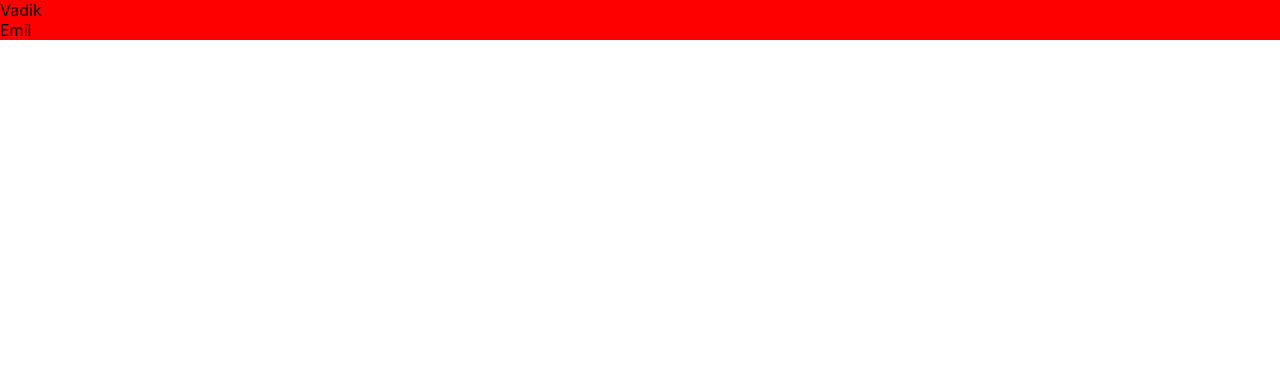
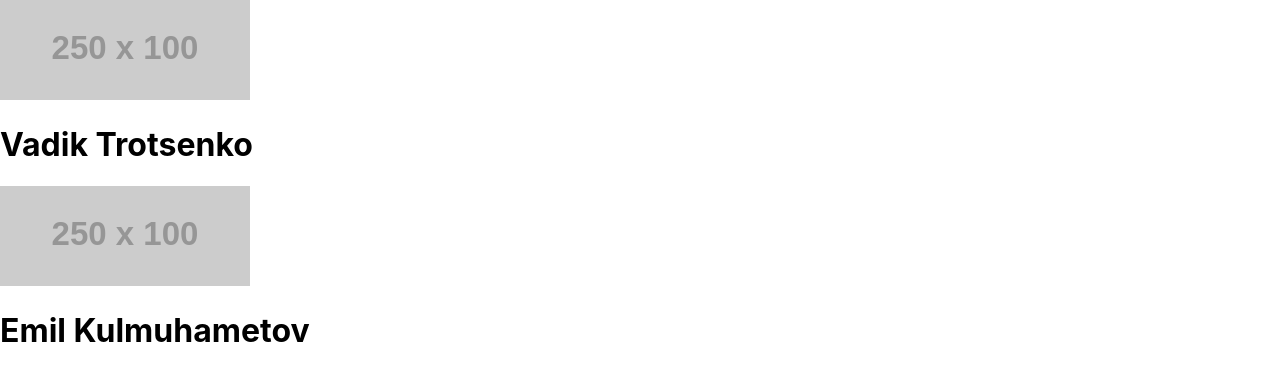
Before and after one commit to emiljj/vadim-react-js-payroll, a React (Create React App) app: page / in a window 1280 px wide. Shown: the top 380 px of the page. Built offline with nearby package versions, Linux system fonts and the light colour scheme.

Commit message:
Updated payee card

```diff
--- a/src/composed-components/payee/PayeeCard/payee-card.component.tsx
+++ b/src/composed-components/payee/PayeeCard/payee-card.component.tsx
@@ -4,12 +4,21 @@ import { IPayee } from '../../../core/payee/payee.types';
 import './payee-card.style.css';
 
 interface IPayeeCardProps {
-  payee: IPayee
+  payee: IPayee;
 }
 
 const PayeeCard = (props: IPayeeCardProps) => {
+  const { payee } = props;
+  console.log('PAYEE => ', payee);
   return (
-    <div className="payee-card" >{props.payee.firstName}</div>
+    <div className="payee-card">
+      <img className="payee-card__image" src="https://fakeimg.pl/250x100/" />
+      <div className="payee-card__title">
+        <h1>{`${payee.firstName} ${payee.lastName}`}</h1>
+      </div>
+      <div className="payee-card__information">
+      </div>
+    </div>
   );
 }
 
--- a/src/composed-components/payee/PayeeCard/payee-card.style.css
+++ b/src/composed-components/payee/PayeeCard/payee-card.style.css
@@ -1,3 +1,7 @@
 .payee-card {
-  background-color: red;
+
 }
+
+.payee-card__image {
+
+}
--- a/src/containers/PayeeContainer/payee.container.tsx
+++ b/src/containers/PayeeContainer/payee.container.tsx
@@ -18,7 +18,7 @@ class PayeeContainer extends React.Component<IPayeeContainerProps, IPayeeContain
     return (
       <div className="payee-container">
         {payees.map((payee: IPayee) => {
-          return <PayeeCard payee={payee} />
+          return <PayeeCard key={payee.id} payee={payee} />
         })}
       </div>
     );
--- a/src/containers/PayeeContainer/test.data.ts
+++ b/src/containers/PayeeContainer/test.data.ts
@@ -1,7 +1,9 @@
 export const testData = [
   {
+    id: 1,
     firstName: 'Vadik',
     lastName: 'Trotsenko',
+    jobTitle: 'Developer JS',
     email: 'vadik@mail.com',
     address: 'Svobody 11',
     age: 22,
@@ -14,8 +16,10 @@ export const testData = [
     cardNumber: 1232123412447722,
   },
   {
+    id: 2,
     firstName: 'Emil',
     lastName: 'Kulmuhametov',
+    jobTitle: 'Head of the department JS',
     email: 'emilkul@gmail.com',
     address: 'Kooperativnaya 6a',
     age: 23,
@@ -24,7 +28,7 @@ export const testData = [
     salary: 750,
     country: 'UA',
     city: 'Kharkiv',
-    socialProfileLink: 'https://vk.com/vadiktrocenko',
+    socialProfileLink: 'https://vk.com/id170185455',
     cardNumber: 1232123412447722,
   }
 ]
--- a/src/core/payee/payee.types.ts
+++ b/src/core/payee/payee.types.ts
@@ -1,6 +1,8 @@
 export interface IPayee {
+  id: number;
   firstName: string;
   lastName: string;
+  jobTitle: string;
   email: string;
   address: string;
   age: number;
```
